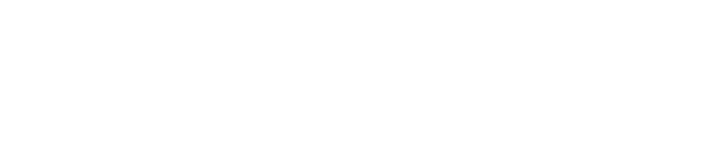
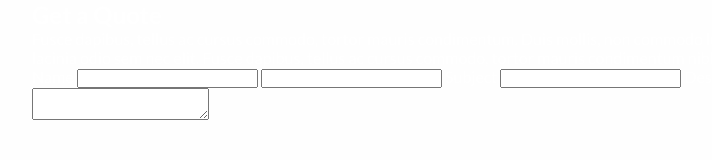
Before and after one commit to tlmnnk/singolo, a website: page singolo3.html in a window 1280 px wide. Shown: the whole page, without its empty margins (138-850 px from the left). Drawn offline with Linux system fonts and the light colour scheme.

Commit message:
feat: add get-quote section markup

```diff
--- a/singolo3.html
+++ b/singolo3.html
@@ -8,6 +8,27 @@
     <link rel="stylesheet" href="singolo3.css">
 </head>
 <body>
-
+    <!--START GetQuote-->
+    <section class="get-quote">
+        <div class="container">
+            <h2 class="title get-quote__title">Get a Quote</h2>
+            <p class="title__subtitle get-quote__subtitle">Fusce dapibus, tellus ac cursus commodo, tortor mauris condimentum. Duis mollis, non commodo luctus, nisi erat porttitor ligula, eget lacinia odio sem nec elit. Fusce dapibus, tellus ac cursus commodo, tortor mauris condimentum nibh.</p>
+            <div class="layout-2-column get-quote__contact">
+                <form>
+                    <label for="name">Name</label>
+                    <input class="form__name" id="name" type="name" required>
+                    <label for="email"></label>
+                    <input class="form__email" id="email" type="email" required>
+                    <label for="subject">Subject</label>
+                    <input class="form__subject" id="subject" type="text">
+                    <label for="area"> Describe your project in detail...</label>
+                    <textarea class="form__area" name="area" id="area"></textarea>
+                </form>
+            </div>
+        </div>
+    </section>
+    <!--END GetQuote-->
+    <!--START FOOTER-->
+    <!--END FOOTER-->
 </body>
 </html>
```
